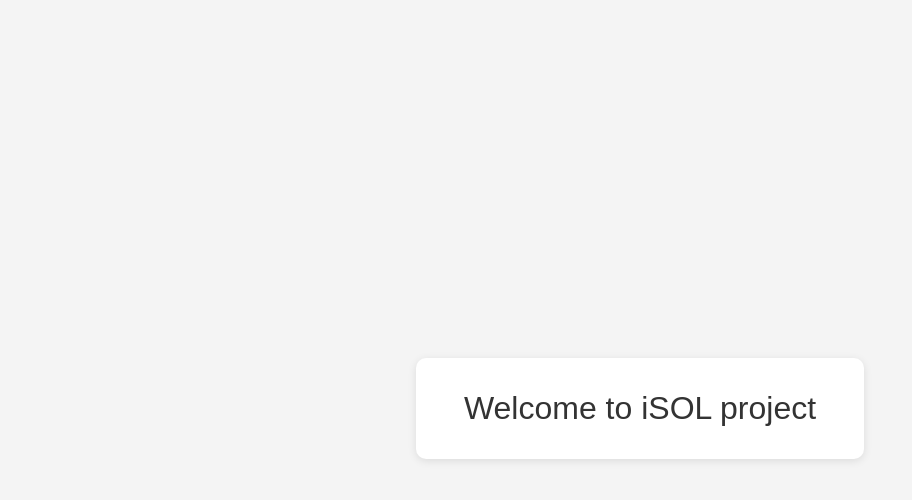
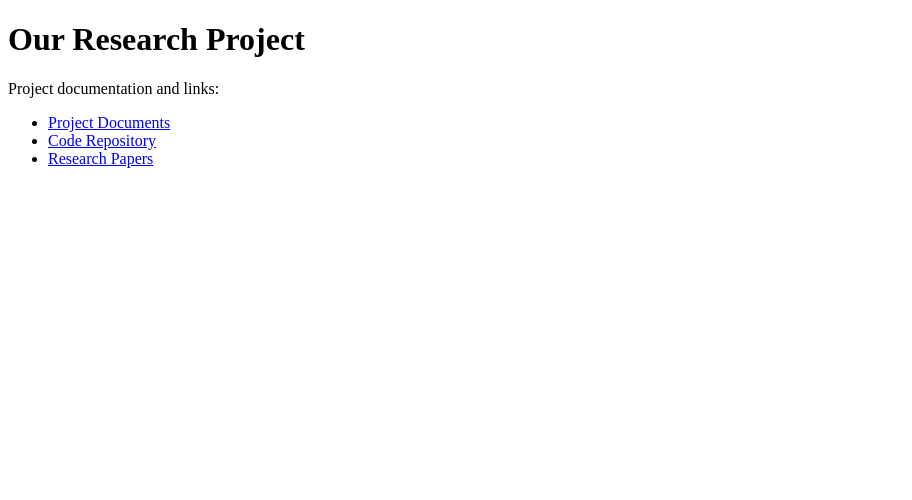
Before and after one commit to statisticsct-star/Project, a plain HTML site: page index.html in a window 1280 px wide. Shown: the whole page, without its empty margins (0-912 px from the left). Drawn offline with Linux system fonts and the light colour scheme.

Commit message:
Update index.html

```diff
--- a/index.html
+++ b/index.html
@@ -1,29 +1,15 @@
 <!DOCTYPE html>
-<html lang="en">
+<html>
 <head>
-    <meta charset="UTF-8">
-    <meta name="viewport" content="width=device-width, initial-scale=1.0">
-    <title>iSOL Project</title>
-    <style>
-        body {
-            font-family: Arial, sans-serif;
-            background: #f4f4f4;
-            display: flex;
-            justify-content: center;
-            align-items: center;
-            height: 100vh;
-        }
-        .greeting {
-            background: #fff;
-            padding: 2rem 3rem;
-            border-radius: 10px;
-            box-shadow: 0 2px 8px rgba(0,0,0,0.1);
-            font-size: 2rem;
-            color: #333;
-        }
-    </style>
+    <title>Research Project Overview</title>
 </head>
 <body>
-    <div class="greeting">Welcome to iSOL project</div>
+    <h1>Our Research Project</h1>
+    <p>Project documentation and links:</p>
+    <ul>
+        <li><a href="docs/">Project Documents</a></li>
+        <li><a href="code/">Code Repository</a></li>
+        <li><a href="papers/">Research Papers</a></li>
+    </ul>
 </body>
 </html>
```
